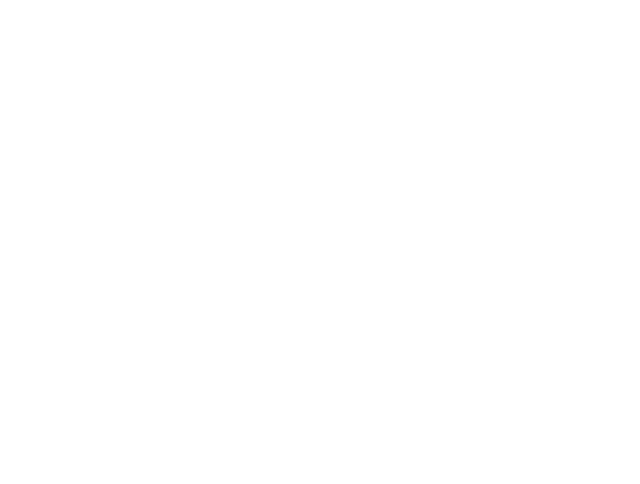
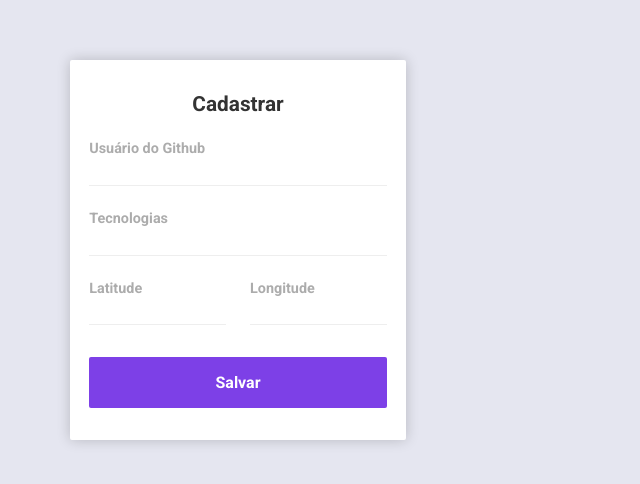
Before and after one commit to MRLSK8/SemanaOmnistack10.0, a React (Create React App) app in the folder frontendweb/: page / in a window 1280 px wide. Shown: the top 484 px of the page, without its empty margins (0-640 px from the left). Built offline with nearby package versions, Linux system fonts and the light colour scheme.

Commit message:
aside finalizado.

```diff
--- a/frontendweb/src/App.css
+++ b/frontendweb/src/App.css
@@ -0,0 +1,8 @@
+#app {
+  max-width: 1200px;
+  margin: 0 auto;
+  padding: 60px 30px;
+  display: flex;
+  flex-direction: row;
+  align-items: flex-start;
+}
--- a/frontendweb/src/App.js
+++ b/frontendweb/src/App.js
@@ -1,14 +1,45 @@
 import React from 'react';
+import './Global.css';
+import './App.css';
+import './Sidebar.css';
 
 function App() {
   return (
-    <div id='#app'>
+    <div id='app'>
       <aside>
+        <h1>Cadastrar</h1>
+        <form>
+          <div className='input-block'>
+            <label htmlFor='github_username'>Usuário do Github</label>
+            <input
+              type='text'
+              name='github_username'
+              id='github_username'
+              required
+            />
+          </div>
 
+          <div className='input-block'>
+            <label htmlFor='techs'>Tecnologias</label>
+            <input type='text' name='techs' id='techs' />
+          </div>
+
+          <div className='input-group'>
+            <div className='input-block'>
+              <label htmlFor='latitude'>Latitude</label>
+              <input type='text' name='latitude' id='latitude' />
+            </div>
+
+            <div className='input-block'>
+              <label htmlFor='longitude'>Longitude</label>
+              <input type='text' name='longitude' id='longitude' />
+            </div>
+          </div>
+
+          <button type='submit'>Salvar</button>
+        </form>
       </aside>
-      <main>
-
-      </main>
+      <main></main>
     </div>
   );
 }
--- /dev/null
+++ b/frontendweb/src/Global.css
@@ -0,0 +1,21 @@
+@import url('https://fonts.googleapis.com/css?family=Roboto:400,700&display=swap');
+
+* {
+  margin: 0;
+  padding: 0;
+  outline: 0;
+  box-sizing: border-box;
+}
+
+htlm, body, #root {
+  height: 100%;
+}
+
+body {
+  background-color: #E5E6F0;
+  -webkit-font-smoothing: antialiased ;
+}
+
+body, input, button {
+  font-family: Roboto, sans-serif;
+}
--- a/frontendweb/src/Sidebar.css
+++ b/frontendweb/src/Sidebar.css
@@ -0,0 +1,66 @@
+aside {
+  width: 21em;
+  background-color: #fff;
+  box-shadow: 0 0 14px 0 rgba(0, 0, 0, 0.2);
+  border-radius: 2px;
+  padding: 2em 1.2em;
+}
+
+aside h1 {
+  font-size: 1.3em;
+  text-align: center;
+  display: block;
+  color: #333;
+}
+
+aside form {
+  margin-top: 1.5em;
+}
+
+aside form .input-block + .input-block{
+  margin-top: 1.5em;
+}
+
+aside form .input-group {
+  display: grid;
+  gap: 1.5em;
+  grid-template-columns: 1fr 1fr;
+}
+
+aside form .input-group .input-block {
+  margin-top: 1.5em;
+}
+
+aside form .input-block label {
+  color: #ACACAC;
+  font-size: 0.9em;
+  font-weight: bold;
+  display: block;
+}
+
+aside form .input-block input {
+  width: 100%;
+  height: 2em;
+  font-size: 0.9em;
+  color: #666;
+  border: 0;
+  border-bottom: 1px solid #eee;
+}
+
+aside form button[type=submit] {
+  width: 100%;
+  border: 0;
+  margin-top: 2em;
+  background-color: #7D40E7;
+  border-radius: 2px;
+  padding: 1em 1.2em;
+  font-size: 1em;
+  font-weight: bold;
+  color: #FFF;
+  cursor: pointer;
+  transition: background .5s;
+}
+
+aside form button[type=submit]:hover {
+  background-color: #6931CA;
+}
```
